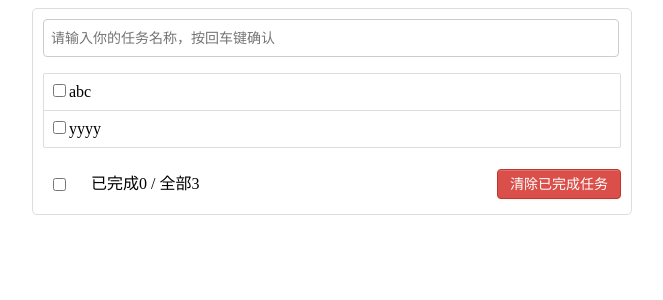
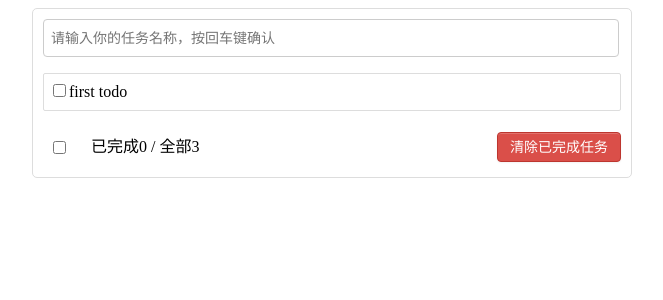
Before and after one commit to robin-code/react-guli-admin, a React (Vite) app: page / in a window 1280 px wide. Shown: the top 300 px of the page, without its empty margins (308-971 px from the left). Built offline with nearby package versions, Linux system fonts and the light colour scheme.

Commit message:
Item组件

```diff
--- a/src/components/Item/index.css
+++ b/src/components/Item/index.css
@@ -0,0 +1,33 @@
+li {
+    list-style: none;
+    height: 36px;
+    line-height: 36px;
+    padding: 0 5px;
+    border-bottom: 1px solid #ddd;
+}
+
+li label {
+    float: left;
+    cursor: pointer;
+}
+
+li label li input {
+    vertical-align: middle;
+    margin-right: 6px;
+    position: relative;
+    top: -1px;
+}
+
+li button {
+    float: right;
+    display: none;
+    margin-top: 3px;
+}
+
+li:before {
+    content: initial;
+}
+
+li:last-child {
+    border-bottom: none;
+}
--- a/src/components/Item/index.jsx
+++ b/src/components/Item/index.jsx
@@ -0,0 +1,18 @@
+import {Component} from 'react';
+import './index.css'
+
+class index extends Component {
+    render() {
+        return (
+            <li>
+                <label>
+                    <input type="checkbox"/>
+                    <span>first todo</span>
+                </label>
+                <button className="btn btn-danger" style={{display: "none"}}>删除</button>
+            </li>
+        );
+    }
+}
+
+export default index;
--- a/src/components/List/index.jsx
+++ b/src/components/List/index.jsx
@@ -1,24 +1,12 @@
 import {Component} from 'react';
 import './index.css'
+import Item from "../Item/index.jsx";
 
 class index extends Component {
     render() {
         return (
             <ul className="todo-main">
-                <li>
-                    <label>
-                        <input type="checkbox"/>
-                        <span>abc</span>
-                    </label>
-                    <button className="btn btn-danger" style={{display: "none"}}>删除</button>
-                </li>
-                <li>
-                    <label>
-                        <input type="checkbox"/>
-                        <span>yyyy</span>
-                    </label>
-                    <button className="btn btn-danger" style={{display: "none"}}>删除</button>
-                </li>
+                <Item/>
             </ul>
         );
     }
--- a/src/index.css
+++ b/src/index.css
@@ -52,36 +52,3 @@ body {
   margin-top: 10px;
 }
 /*item*/
-li {
-  list-style: none;
-  height: 36px;
-  line-height: 36px;
-  padding: 0 5px;
-  border-bottom: 1px solid #ddd;
-}
-
-li label {
-  float: left;
-  cursor: pointer;
-}
-
-li label li input {
-  vertical-align: middle;
-  margin-right: 6px;
-  position: relative;
-  top: -1px;
-}
-
-li button {
-  float: right;
-  display: none;
-  margin-top: 3px;
-}
-
-li:before {
-  content: initial;
-}
-
-li:last-child {
-  border-bottom: none;
-}
```
